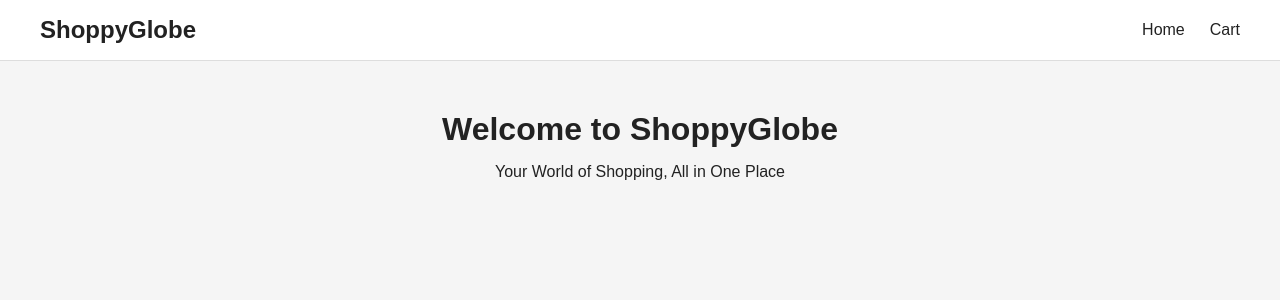
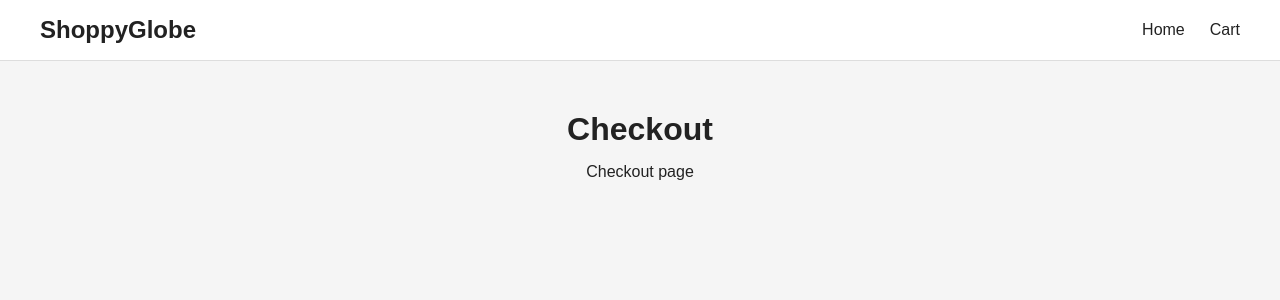
Before and after one commit to Tejalwakale/shoppyGlobe-application, a React (Vite) app: page /checkout in a window 1280 px wide. Shown: the top 300 px of the page. Built offline with nearby package versions, Linux system fonts and the light colour scheme.

Commit message:
Configure React Router and application routes

```diff
--- a/src/App.jsx
+++ b/src/App.jsx
@@ -1,11 +1,22 @@
+import { Routes, Route  } from "react-router-dom";
+
 import Header from "./components/Header";
 import Home from "./pages/Home";
+import Cart from "./components/Cart";
+import Checkout from "./pages/Checkout";
+import NotFound from "./components/NotFound";
 
 function App() {
   return (
     <>
-    <Header/>
-    <Home/>
+     <Header/>
+
+      <Routes>
+        <Route path="/" element={<Home />} />
+        <Route path="/cart" element={<Cart />} />
+        <Route path="/checkout" element={<Checkout />} />
+        <Route path="*" element={<NotFound />} />
+      </Routes>
     </>
   );
 }
--- a/src/components/Cart.jsx
+++ b/src/components/Cart.jsx
@@ -0,0 +1,10 @@
+function Cart() {
+    return (
+        <main>
+            <h1>Your Cart</h1>
+            <p>Your cart is currently empty.</p>
+        </main>
+    );
+}
+
+export default Cart;
--- a/src/components/NotFound.jsx
+++ b/src/components/NotFound.jsx
@@ -0,0 +1,11 @@
+function NotFound() {
+    return (
+        <main>
+            <h1>404</h1>
+            <h2>Page Not Found</h2>
+            <p>Oops! Looks like you’re lost</p>
+        </main>
+    );
+}
+
+export default NotFound;
--- a/src/pages/Checkout.jsx
+++ b/src/pages/Checkout.jsx
@@ -0,0 +1,10 @@
+function Checkout() {
+    return (
+        <main>
+            <h1>Checkout</h1>
+            <p>Checkout page</p>
+        </main>
+    );
+}
+
+export default Checkout;
```
